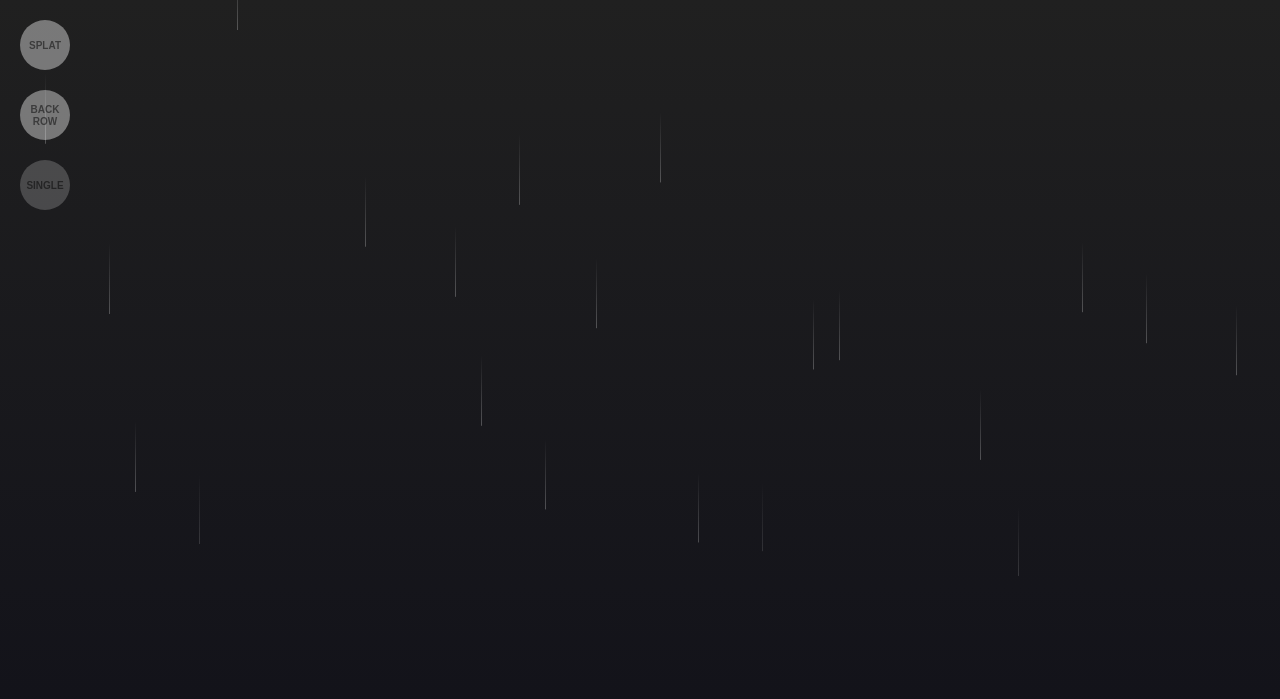
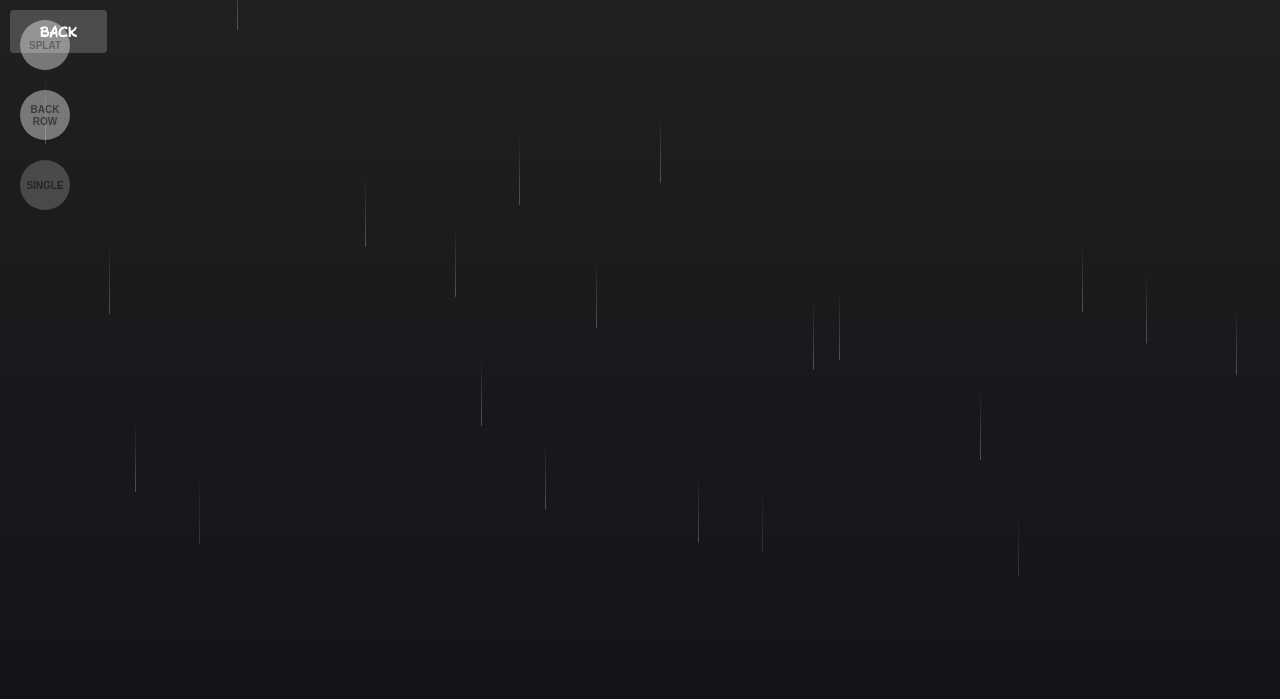
Before and after one commit to Rynxiao/The-heavy-rain-in-those-years, a plain HTML site: page rain1-example.html in a window 1280 px wide. Shown: the top 699 px of the page. Drawn offline with nearby package versions, Linux system fonts and the light colour scheme.

Commit message:
add back button

```diff
--- a/lib/font/stylesheet.css
+++ b/lib/font/stylesheet.css
@@ -1 +1,17 @@
 /* @font-face kit by Fonts2u (http://www.fonts2u.com) */ @font-face {font-family:"Walt Disney Script v4.1";src:url("Walt_Disney_Script.eot?") format("eot"),url("Walt_Disney_Script.woff") format("woff"),url("Walt_Disney_Script.ttf") format("truetype"),url("Walt_Disney_Script.svg#WaltDisneyScriptv4.1") format("svg");font-weight:normal;font-style:normal;}
+.back {
+	font-family: "Walt Disney Script v4.1", serif;
+	display: block;
+	position: fixed;
+	top: 10px;
+	left: 10px;
+	padding: 10px 30px;
+	border-radius: 4px;
+	background-color: rgba(255, 255, 255, 0.2);
+	outline: none;
+	text-decoration: none;
+	font-size: 30px;
+	color: #fff;
+	cursor: pointer;
+	z-index: 1111;
+}
--- a/rain1-example.html
+++ b/rain1-example.html
@@ -3,6 +3,8 @@
 <head>
 	<meta charset="UTF-8">
 	<title>那些年下过的大雨</title>
+	<meta id="viewport" name="viewport" content="width=device-width, initial-scale=1.0, maximum-scale=1, user-scalable=no">
+	<link rel="stylesheet" href="lib/font/stylesheet.css">
 	<style>
 		html {
 		  height: 100%;
@@ -173,6 +175,7 @@
 	</style>
 </head>
 <body>
+	<a class="back" href="javascript:history.go(-1);">back</a>
 	<div class="rain front-row"></div>
 	<div class="rain back-row"></div>
 	<div class="toggles">
```
Also changed, not shown: index.html (+1 -0 lines), rain1.html (+3 -0 lines), rain2-example.html (+3 -0 lines), rain2.html (+3 -0 lines), rain3.html (+3 -0 lines), rain4.html (+3 -0 lines), rain5.html (+3 -0 lines).
